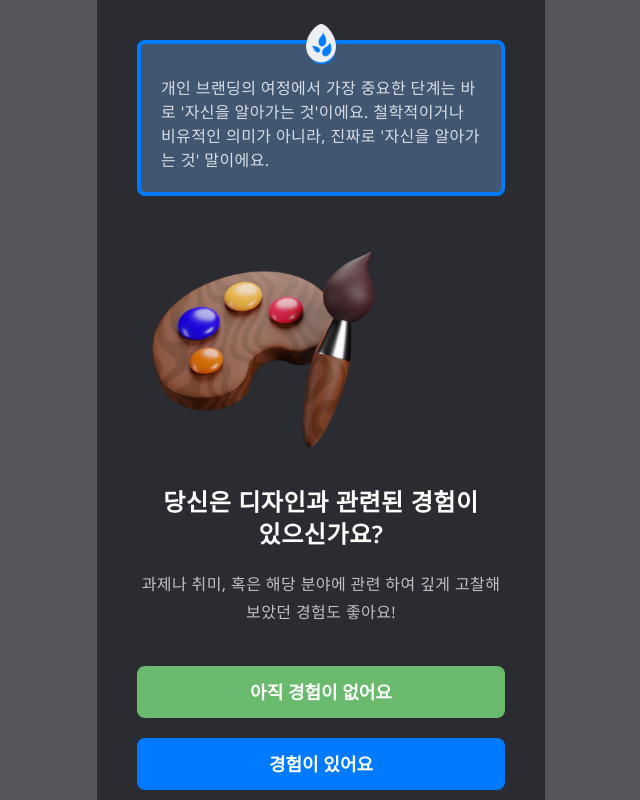
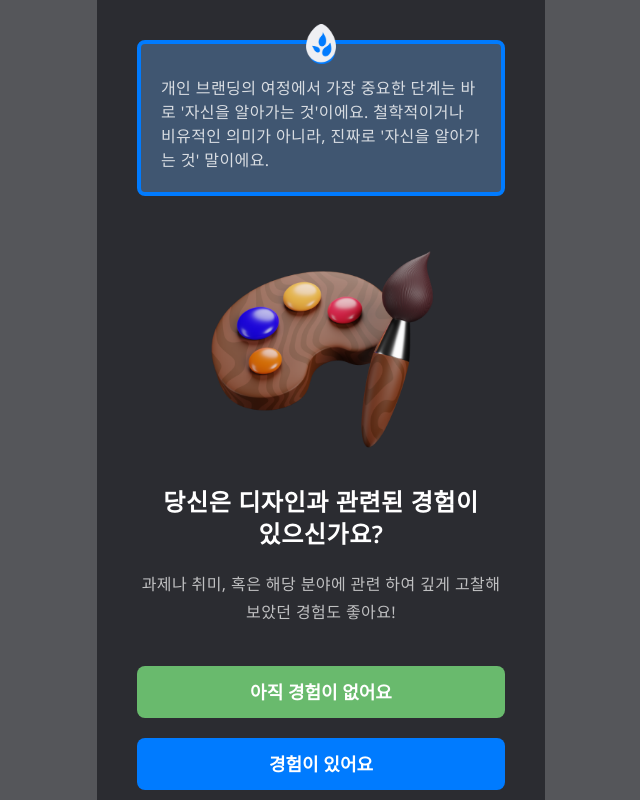
Before and after one commit to Rimi-hackathon/rimi-fe, a Next.js app: page /job/exp in a window 1280 px wide. Shown: the whole page, without its empty margins (319-959 px from the left). Built offline with nearby package versions, Linux system fonts and the light colour scheme.

Commit message:
fix: align center

```diff
--- a/app/job/exp/page.tsx
+++ b/app/job/exp/page.tsx
@@ -8,7 +8,7 @@ import Advice from "@/components/Advice";
 
 const Exp = () => {
   return (
-    <Container>
+    <Container center>
       <Advice
         comment="
         개인 브랜딩의 여정에서 가장 중요한 단계는 바로 '자신을 알아가는
```
